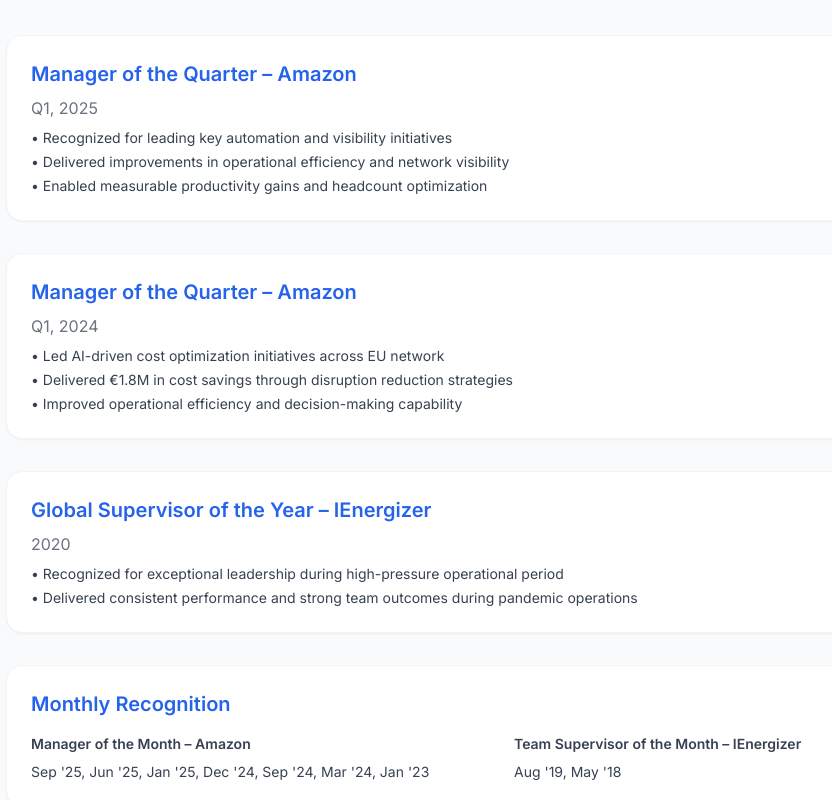
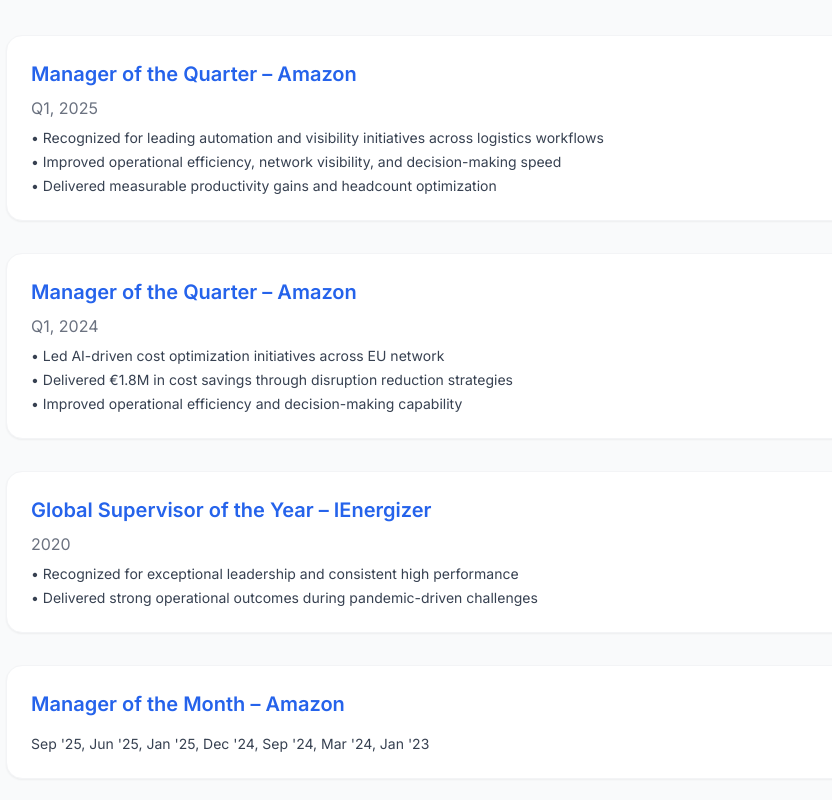
Before and after one commit to DA2793/divyansh-portfolio, a React (Vite) app: page / in a window 1280 px wide. Shown: the part 5720-6520 px from the top of the page, without its empty margins (138-970 px from the left). Built offline with nearby package versions, Linux system fonts and the light colour scheme.

Commit message:
Update Achievements.jsx

```diff
--- a/src/components/Achievements/Achievements.jsx
+++ b/src/components/Achievements/Achievements.jsx
@@ -17,9 +17,9 @@
             <p className="text-gray-500 mb-2">Q1, 2025</p>
 
             <ul className="text-gray-700 space-y-1 text-sm">
-              <li>• Recognized for leading key automation and visibility initiatives</li>
-              <li>• Delivered improvements in operational efficiency and network visibility</li>
-              <li>• Enabled measurable productivity gains and headcount optimization</li>
+              <li>• Recognized for leading automation and visibility initiatives across logistics workflows</li>
+              <li>• Improved operational efficiency, network visibility, and decision-making speed</li>
+              <li>• Delivered measurable productivity gains and headcount optimization</li>
             </ul>
           </div>
 
@@ -45,32 +45,31 @@
             <p className="text-gray-500 mb-2">2020</p>
 
             <ul className="text-gray-700 space-y-1 text-sm">
-              <li>• Recognized for exceptional leadership during high-pressure operational period</li>
-              <li>• Delivered consistent performance and strong team outcomes during pandemic operations</li>
+              <li>• Recognized for exceptional leadership and consistent high performance</li>
+              <li>• Delivered strong operational outcomes during pandemic-driven challenges</li>
             </ul>
           </div>
 
           {/* Monthly Awards */}
           <div className="bg-white p-6 rounded-2xl shadow-sm hover:shadow-md transition border border-gray-100">
             <h3 className="text-xl font-semibold text-blue-600 mb-4">
-              Monthly Recognition
+              Manager of the Month – Amazon
             </h3>
 
-            <div className="grid grid-cols-1 md:grid-cols-2 gap-6 text-sm text-gray-700">
-              <div>
-                <h4 className="font-semibold mb-2">
-                  Manager of the Month – Amazon
-                </h4>
-                <p>Sep '25, Jun '25, Jan '25, Dec '24, Sep '24, Mar '24, Jan '23</p>
-              </div>
+            <p className="text-gray-700 text-sm">
+              Sep '25, Jun '25, Jan '25, Dec '24, Sep '24, Mar '24, Jan '23
+            </p>
+          </div>
 
-              <div>
-                <h4 className="font-semibold mb-2">
-                  Team Supervisor of the Month – IEnergizer
-                </h4>
-                <p>Aug '19, May '18</p>
-              </div>
-            </div>
+          {/* IEnergizer Monthly */}
+          <div className="bg-white p-6 rounded-2xl shadow-sm hover:shadow-md transition border border-gray-100">
+            <h3 className="text-xl font-semibold text-blue-600 mb-4">
+              Team Supervisor of the Month – IEnergizer
+            </h3>
+
+            <p className="text-gray-700 text-sm">
+              Aug '19, May '18
+            </p>
           </div>
 
           {/* Additional */}
```
